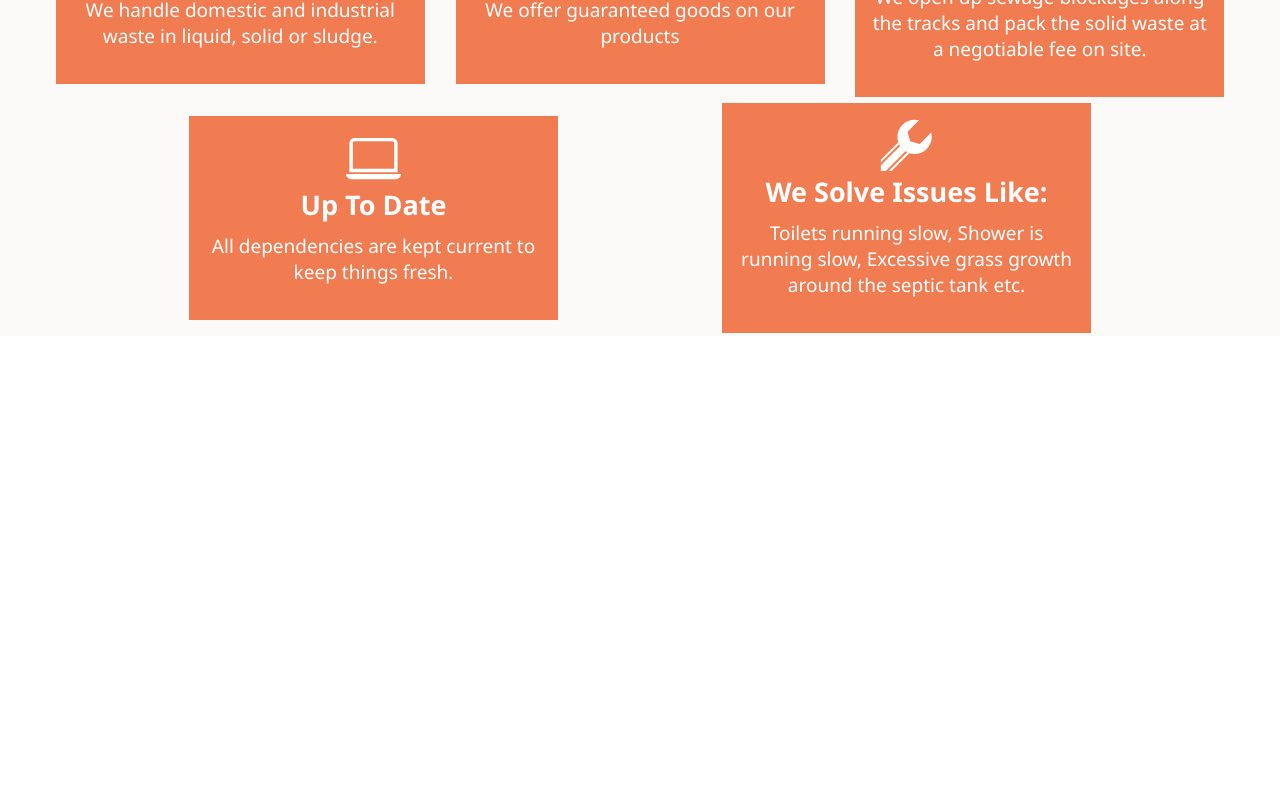
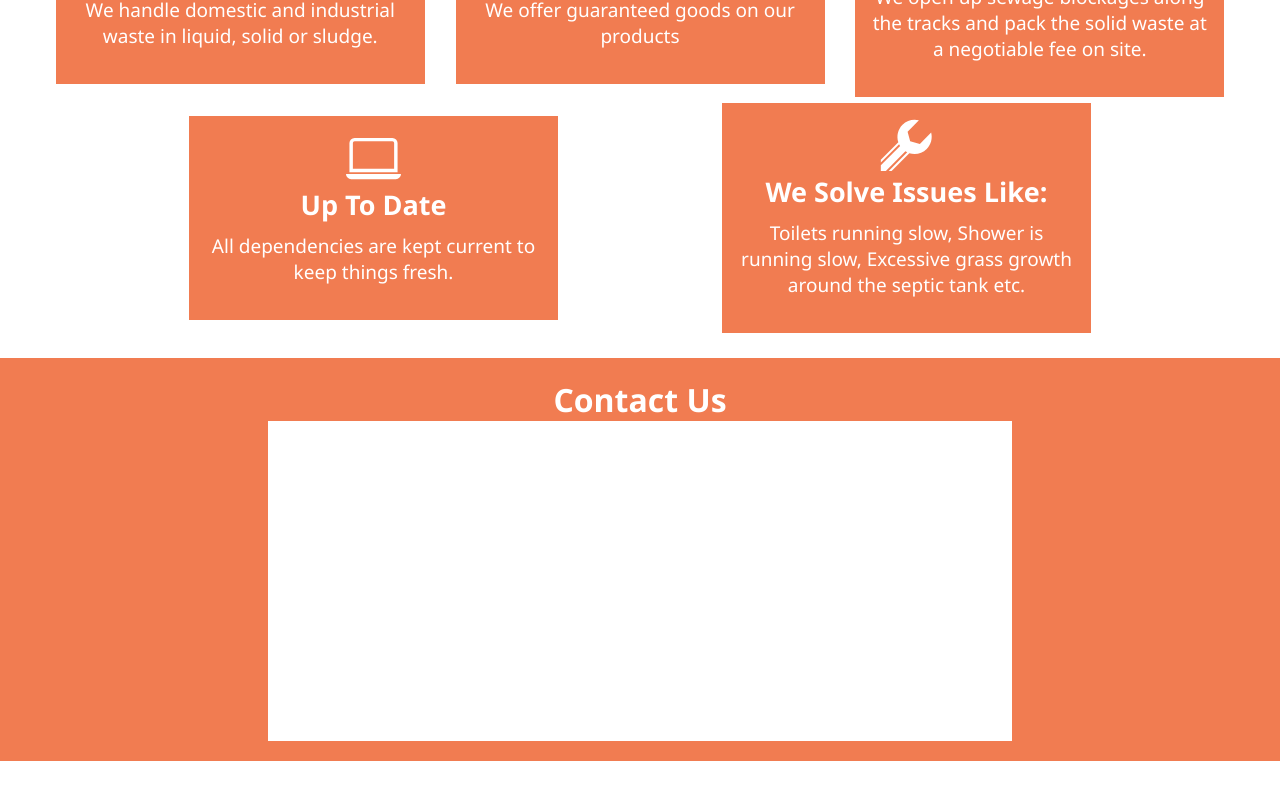
Before and after one commit to AjibadeHassan/Waste-management, a React (Create React App) app: page / in a window 1280 px wide. Shown: the part 1807-2607 px from the top of the page. Before the commit the page ends 2383 px from the top, so only its background shows below. Built offline with nearby package versions, Linux system fonts and the light colour scheme.

Commit message:
last sun

```diff
--- a/public/index.html
+++ b/public/index.html
@@ -9,7 +9,7 @@
       name="description"
       content="Web site created using create-react-app"
     />
-    <link rel="apple-touch-icon" href="%PUBLIC_URL%/Homeback.jpg" />
+    <link rel="apple-touch-icon" href="%PUBLIC_URL%/logo192.jpg" />
     <!--
       manifest.json provides metadata used when your web app is installed on a
       user's mobile device or desktop. See https://developers.google.com/web/fundamentals/web-app-manifest/
--- /dev/null
+++ b/src/Components/Contacthome.js
@@ -0,0 +1,14 @@
+import React from 'react'
+
+const Contacthome = () => {
+  return (
+    <div className='Contacthome'>
+        <h1>Contact Us</h1>
+        <section className='Contacthome_div'>
+
+        </section>
+    </div>
+  )
+}
+
+export default Contacthome
--- a/src/Components/Main.js
+++ b/src/Components/Main.js
@@ -4,12 +4,14 @@ import Homepage from './Homepage'
 import { IoIosCall } from 'react-icons/io'
 import { BsWhatsapp } from 'react-icons/bs'
 import Servicehome from './Servicehome'
+import Contacthome from './Contacthome'
 const Main = () => {
   return (
     <div>
         <Homepage/>
         <Abouthome/>
         <Servicehome/>
+        <Contacthome/>
         <div className='Reach_out'>
           <IoIosCall className='Reach_out__icons'/>
           <BsWhatsapp className='Reach_out__icons'/>
--- a/src/Css/Mobile.css
+++ b/src/Css/Mobile.css
@@ -111,7 +111,13 @@
 
     .Servicehome_Card:hover {
         transition: none;
+        color: white;
+        background-color: rgb(241, 124, 81);
         border: none;
         transform: none;
     }
+
+    .Contacthome_div {
+        width: 90%;
+    }
 }
--- a/src/Css/Style.css
+++ b/src/Css/Style.css
@@ -120,10 +120,11 @@
     display: flex;
     flex-direction: column;
     padding: 10px;
+    /* margin-bottom: 125px; */
     color: rgb(241, 124, 81);
     /* justify-content: space-between; */
     align-items: center;
-    background-color: rgb(252, 249, 249);
+    background-color: white;
 }
 
 .Servicehome_container h1 {
@@ -139,7 +140,7 @@
 
 .Serv_cards {
     width: 100%;
-    height: 60vh;
+    height: max-content;
     display: flex;
     padding: 15px;
     flex-wrap: wrap;
@@ -162,8 +163,10 @@
 }
 
 .Servicehome_Card:hover {
-    border: 1px solid white;
+    border: 1px solid rgb(241, 124, 81);
     transform: scale(1.09);
+    color: rgb(241, 124, 81);
+    background-color: #fff;
     transition: all 350ms ease-in;
 }
 
@@ -175,7 +178,7 @@
 
 .Serv_icon {
     font-size: 55px;
-    color: #fff;
+    color: inherit;
 }
 
 
@@ -248,6 +251,24 @@
 .About_btn {
   background-color: #fff;
   color: rgb(241, 124, 81);
+}
 
+.Contacthome {
+    width: 100%;
+    display: flex;
+    flex-direction: column;
+    background-color: rgb(241, 124, 81);
+    color: white;
+    padding: 20px;
+    justify-content: center;
+    align-items: center;
+    height: max-content;
 
 }
+
+.Contacthome_div {
+    width: 60%;
+    background-color: white;
+    color: rgb(241, 124, 81);
+    height: 40vh;
+}
```
Also changed, not shown: public/Homeback.jpg (deleted), 1 other file (tests, documents, lock files or other folders).
